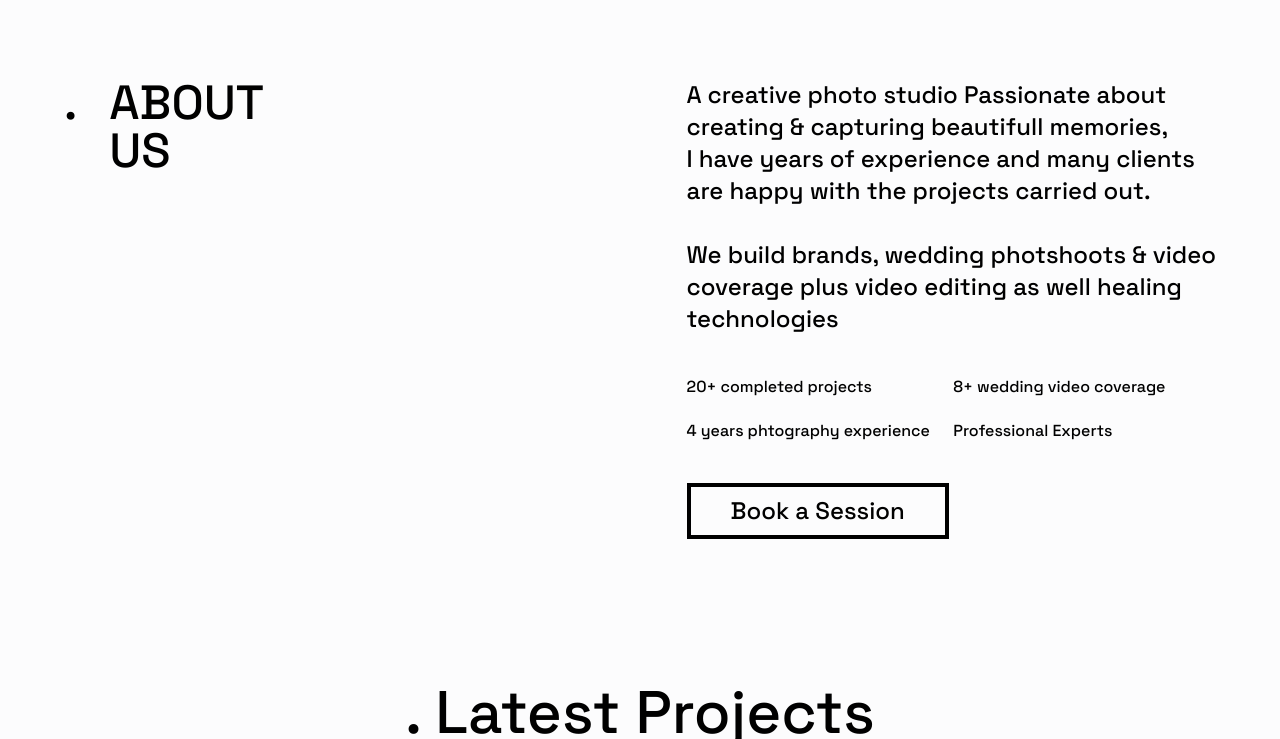
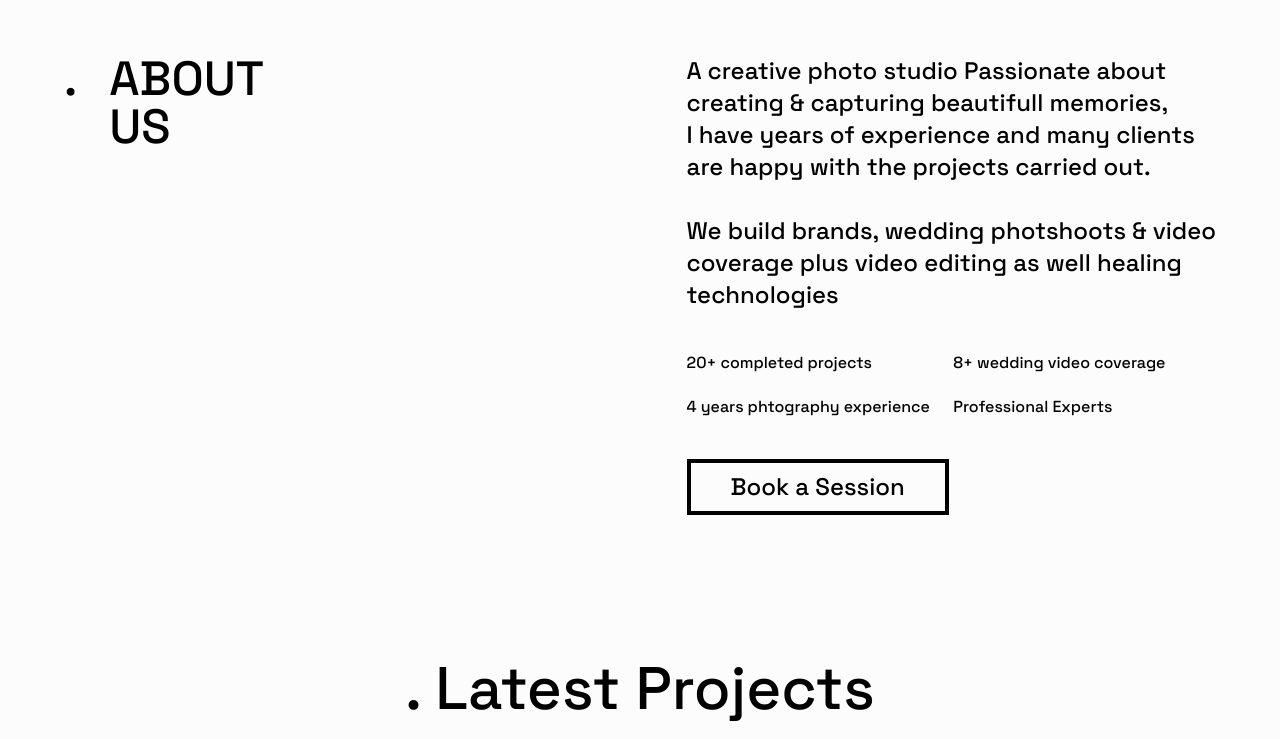
Before and after one commit to Sufyan-codes/PhotoStudio, a website: page index.html in a window 1280 px wide. Shown: the part 785-1524 px from the top of the page. Drawn offline with nearby package versions, Linux system fonts and the light colour scheme; files whose address does not match are found by name.

```diff
--- a/index.html
+++ b/index.html
@@ -110,7 +110,7 @@
     </section>
     <!-- ABOUT -->
     <section
-        class="about max-w-6xl h-full flex justify-between max-sm:flex-col  pt-8"
+        class="about max-w-6xl h-full flex justify-between max-sm:flex-col  pt-2"
         id="about">
         <div class="about" id="about">
             <div class="text-5xl max-sm:text-4xl mt-8 flex">
```
